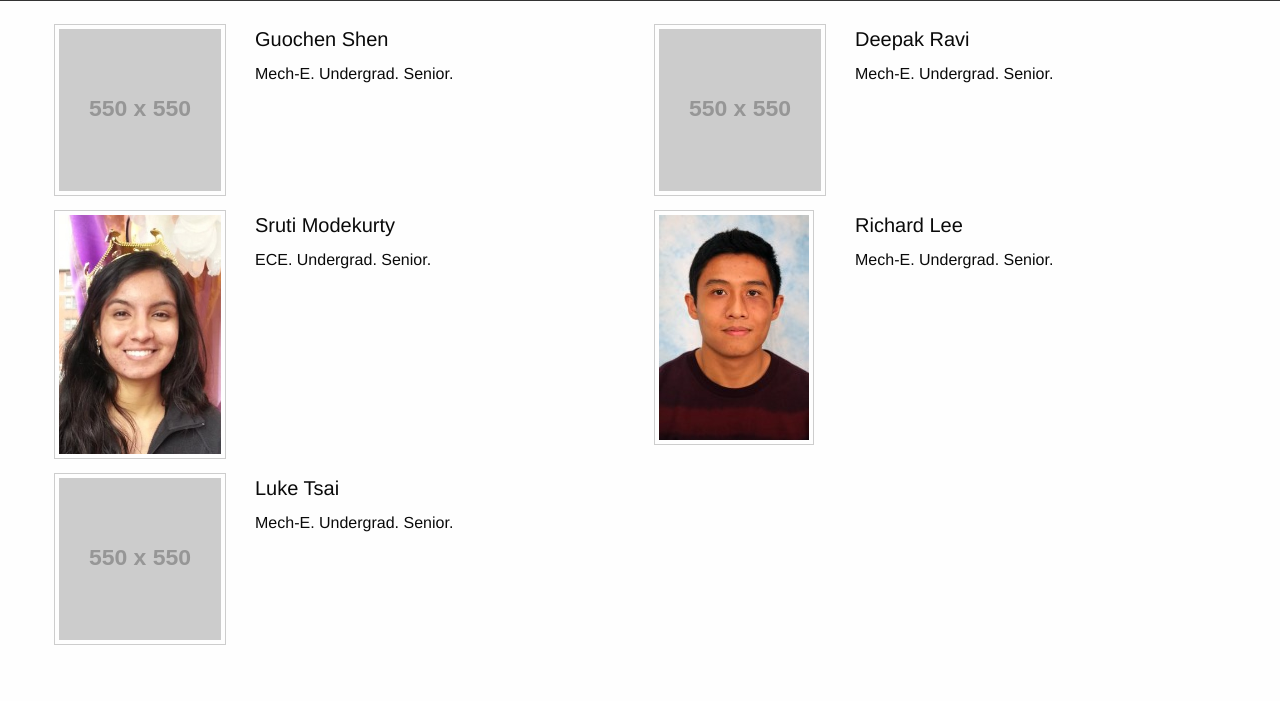
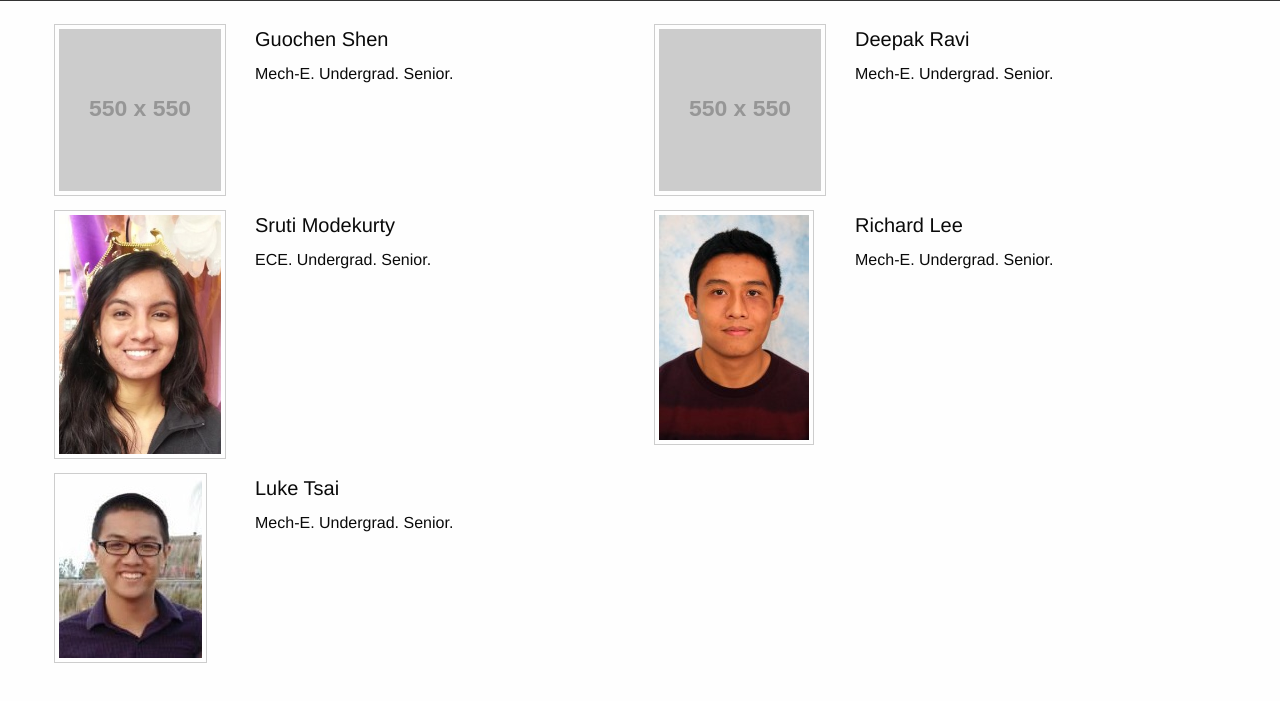
Before and after one commit to guochenshen/Mechatronics, a plain HTML site: page team.html in a window 1280 px wide. Shown: the part 77-778 px from the top of the page. Drawn offline with nearby package versions, Linux system fonts and the light colour scheme; placeholder pictures from the web are drawn by us; a script that the page names is missing.

Commit message:
added luke's picture

```diff
--- a/team.html
+++ b/team.html
@@ -87,7 +87,7 @@
 <div class="row">
 
   <div class="columns large-2 medium-6 small-10">
-    <img class="thumbnail" src="http://placehold.it/550x550">
+    <img class="thumbnail" src="images/profile_pictures/luke_tsai.jpg">
   </div>
 
   <div class="columns large-4">
```
Also changed, not shown: images/profile_pictures/luke_tsai.jpg (added).
